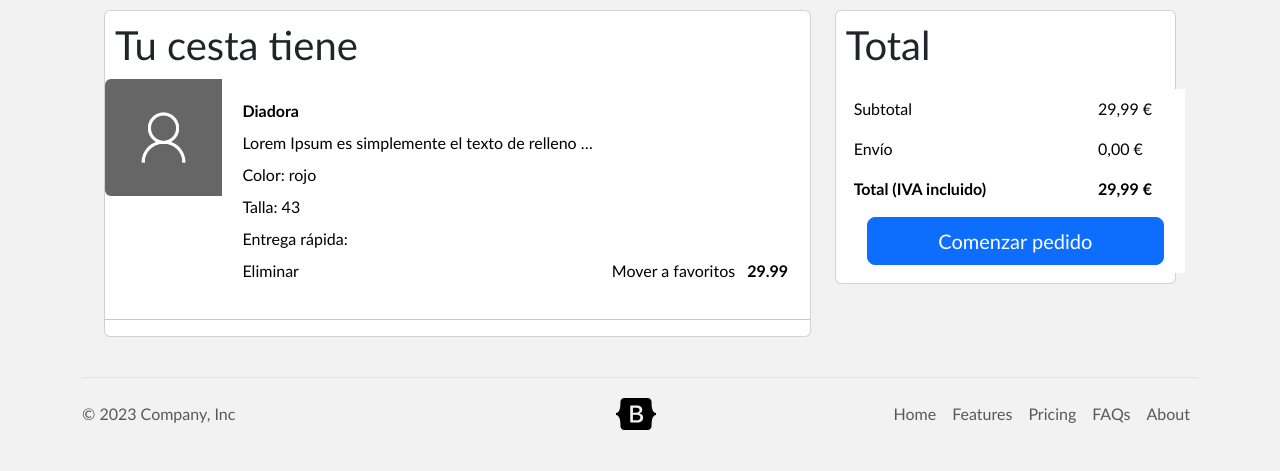
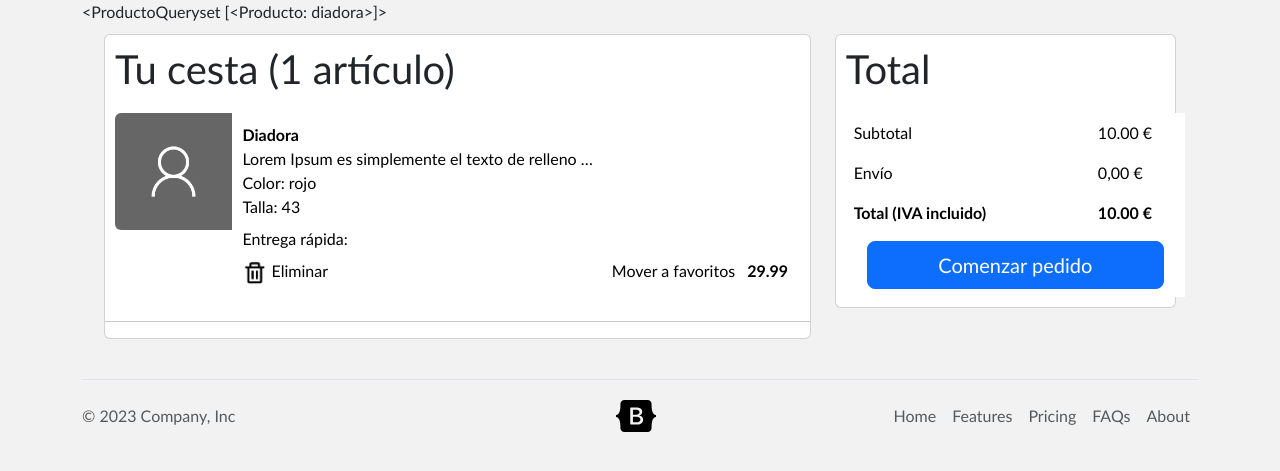
Before and after one commit to jose-larss/ecommerceCR, a Django app: page /carro/ in a window 1280 px wide. Shown: the part 100-571 px from the top of the page. Run offline with Django 4.2, Linux system fonts and the light colour scheme; data comes from the database, SQL or seed files in the repository; tables that the repository leaves empty hold one stand-in row (values such as "Sample post"); some libraries are stand-ins or nearby versions.

Commit message:
implemento actualizar carro V1

```diff
--- a/carro/urls.py
+++ b/carro/urls.py
@@ -1,9 +1,10 @@
 from django.urls import path
 
-from carro.views import vista
+from carro.views import vista, update_to_cart
 
 app_name = "carro"
 
 urlpatterns = [
-    path('', vista, name="vista")
+    path('', vista, name="vista"),
+    path('<slug:slug>/',update_to_cart, name="update_to_cart"),
 ]
--- a/carro/views.py
+++ b/carro/views.py
@@ -1,11 +1,37 @@
-from django.shortcuts import render
+from django.shortcuts import render, redirect, get_object_or_404
 
+from producto.models import Producto
 from carro.models import Carro
 
 def vista(request):
+    msj_articulos = ""
     carro = Carro.objects.all()[0]
 
+    if carro.productos.all().count() == 1:
+        msj_articulos = f"{carro.productos.all().count()} artículo"
+    elif carro.productos.all().count() > 1:
+        msj_articulos = f"{carro.productos.all().count()} artículos"
     context = {
-        "carro": carro
+        "carro": carro,
+        "msj_articulos":msj_articulos
     }
     return render(request, "carros/vista.html", context)
+
+def update_to_cart(request, slug):
+    carro = Carro.objects.all()[0]
+    producto = get_object_or_404(Producto, slug=slug)
+
+    if not producto in carro.productos.all():
+        carro.productos.add(producto)
+    else:
+        carro.productos.remove(producto)
+
+    nuevo_total = 0.00
+    for item in carro.productos.all():
+        nuevo_total += float(item.precio)
+
+    print(nuevo_total)
+    carro.total = nuevo_total
+    carro.save()
+
+    return redirect("carro:vista")
--- a/producto/models.py
+++ b/producto/models.py
@@ -79,6 +79,9 @@
     def get_absolute_url(self):
         return reverse("producto:single_producto", kwargs={'slug':self.slug})
 
+    def get_carro_producto_url(self):
+        return reverse("carro:update_to_cart", kwargs={'slug':self.slug})
+
 
 class ProductoImagenManager(models.Manager):
     def fotoActiva(self):
--- a/templates/carros/vista.html
+++ b/templates/carros/vista.html
@@ -1,17 +1,24 @@
 {% extends 'base.html' %}
 {% load static %}
 
-{% block title %}{% endblock title %}
+{% block title %}Carro{% endblock title %}
 
 {% block content %}
-
+    <style>
+        .a_resaltado{
+            text-decoration: none;
+            color: black;
+        }
+    </style>
+    {{carro.productos.all}}
+    {% if carro.productos.all %}
         <div class="row" style="margin: 10px;">
 
             <div class="col-8">
 
                 <div class="card mb-3" style="max-width: 840px;">
                     <div class="row g-0">
-                    <h1 style="margin: 10px;">Tu cesta tiene </h1>
+                        <h1 style="margin: 10px;">Tu cesta ({{msj_articulos}})</h1>
                         {% for item in carro.productos.all %}
                             <div class="col-md-2">
                                 {% if item.productoimagen_set.fotoActivaPresentada %}
@@ -20,7 +27,8 @@
                                                     width="200px" height="400px" style="margin: 10px;">
                                     {% endfor %}
                                 {% else %}
-                                <img src="{% static 'img/placeholder.png' %}" class="img-fluid rounded-start" alt="">
+                                    <img src="{% static 'img/placeholder.png' %}" class="img-fluid rounded-start" alt=""
+                                                    width="200px" height="400px" style="margin: 10px;">
                                 {% endif %}
                             </div>
 
@@ -29,35 +37,30 @@
                                     <table class="table table-borderless table-sm">
                                         <tbody>
                                             <tr>
-                                        <td><b>{{item.titulo|title}}</b></td>
+                                                <td>
+                                                    <b>{{item.titulo|title}}</b>
+                                                    <br>
+                                                    {{item.descripcion|truncatewords:8}}
+                                                    <br>
+                                                    Color: rojo
+                                                    <br>
+                                                    Talla: 43
+                                                </td>
                                                 <td></td>
                                                 <td></td>
                                             </tr>
                                             <tr>
-                                        <td>{{item.descripcion|truncatewords:8}}</td>
-                                        <td></td>
-                                        <td></td>
-                                    </tr>
-                                    <tr>
-                                        <td>Color: rojo</td>
-                                        <td></td>
-                                        <td></td>
-                                    </tr>
-                                    <tr>
-
-                                        <td>Talla: 43</td>
-                                        <td></td>
-                                        <td></td>
-                                    </tr>
-                                    <tr>
-
                                                 <td>Entrega rápida:</td>
                                                 <td></td>
                                                 <td></td>
                                             </tr>
                                             <tr>
-
-                                        <td>Eliminar</td>
+                                                <td>
+                                                    <a href="{{item.get_carro_producto_url}}" class="a_resaltado">
+                                                        <img src="{% static 'img/icon-delete.png' %}" width="25px">
+                                                            Eliminar
+                                                    </a>
+                                                </td>
                                                 <td>Mover a favoritos</td>
                                                 <td><b>{{item.precio}}</b></td>
                                             </tr>
@@ -84,7 +87,7 @@
                                 <td>Subtotal</td>
                                 <th scope="col"></th>
                                 <th scope="col"></th>
-                            <td scope="col">29,99 €</td>
+                                <td scope="col">{{carro.total}} €</td>
                             </tr>
                         </tbody>
                         <tbody>
@@ -103,7 +106,7 @@
                                 <th scope="col">Total (IVA incluido)</th>
                                 <th scope="col"></th>
                                 <th scope="col"></th>
-                            <th scope="col">29,99 €</th>
+                                <th scope="col">{{carro.total}} €</th>
 
                             </tr>
 
@@ -126,6 +129,21 @@
             </div>
 
         </div>
+    {% else %}
+        <div class="card mb-3" style="margin: 10px; height:250px">
+
+            <div class="card-body" style="margin:120px">
+                <h1 style="text-align: center;" class="card-title">Llena tu cesta de nuevas tendencias.</h1>
+
+                <p class="card-text" style="text-align: center;">
+                    <button type="button" class="btn btn-outline-primary">Iniciar Sesion</button>&nbsp;&nbsp;&nbsp;
+                    <a href="{% url 'producto:all' %}" type="button" class="btn btn-primary">Volver a la tienda</a>
+
+                </p>
+            </div>
+        </div>
+
+    {% endif %}
 
 
 
--- a/templates/productos/single.html
+++ b/templates/productos/single.html
@@ -70,7 +70,8 @@
                   <h1 class="card-title">{{producto.titulo|title}}</h1>
                   <h2 class="card-text"><b>{{producto.descripcion|truncatewords:10}}</b></h2>
                   <h3 class="card-text"><small class="text-body-secondary">{{producto.precio}} €</small></h3>
-                  <button type="button" class="btn btn-primary btn-lg">Añadir a la cesta</button>
+                  <a href="{{producto.get_carro_producto_url}}" type="button"
+                                                class="btn btn-primary btn-lg">Añadir a la cesta</a>
                 </div>
             </div>
         </div>
```
Also changed, not shown: carro/models.py (line endings or trailing spaces), static/img/icon-delete.png (added). Lines whose indentation alone changed are shown as unchanged.
